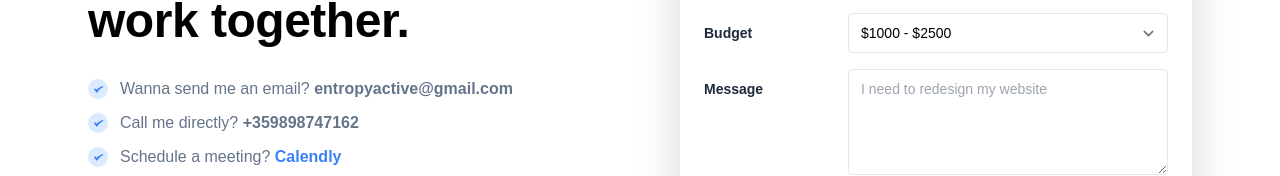
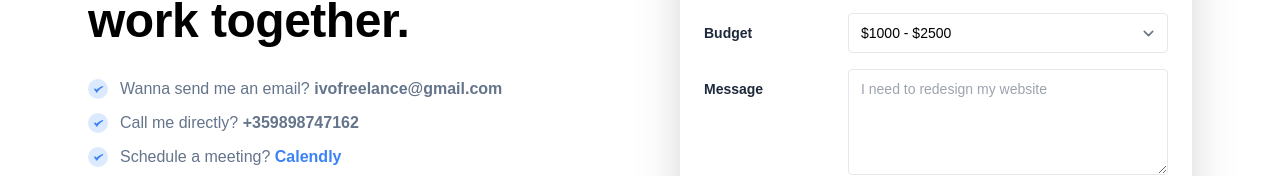
Before and after one commit to IvayloEntropy/ivo-portfolio, a Vue app: page /contacts in a window 1280 px wide. Shown: the part 419-595 px from the top of the page. Built offline with nearby package versions, Linux system fonts and the light colour scheme.

Commit message:
change email

```diff
--- a/src/components/home/HomeHero.vue
+++ b/src/components/home/HomeHero.vue
@@ -31,7 +31,7 @@
             >
               <PLinkButton link="/projects">View Projects</PLinkButton>
               <span class="mx-2 text-xl">or</span>
-              <PLinkButton href="https://calendly.com/ivoovcharov/30min"
+              <PLinkButton href="https://calendly.com/ivofreelance/30min"
                 >Schedule a meeting</PLinkButton
               >
             </div>
--- a/src/views/Contacts.vue
+++ b/src/views/Contacts.vue
@@ -32,7 +32,7 @@
                       </svg>
                       <span
                         >Wanna send me an email?
-                        <b> entropyactive@gmail.com</b></span
+                        <b> ivofreelance@gmail.com</b></span
                       >
                     </li>
                     <li class="flex items-center text-left">
@@ -67,7 +67,7 @@
                         >Schedule a meeting?
                         <a
                           class="font-bold text-blue-500"
-                          href="https://calendly.com/ivoovcharov/30min"
+                          href="https://calendly.com/ivofreelance/30min"
                           target="_blank"
                           >Calendly</a
                         ></span
```
Also changed, not shown: 1 other file (tests, documents, lock files or other folders).
